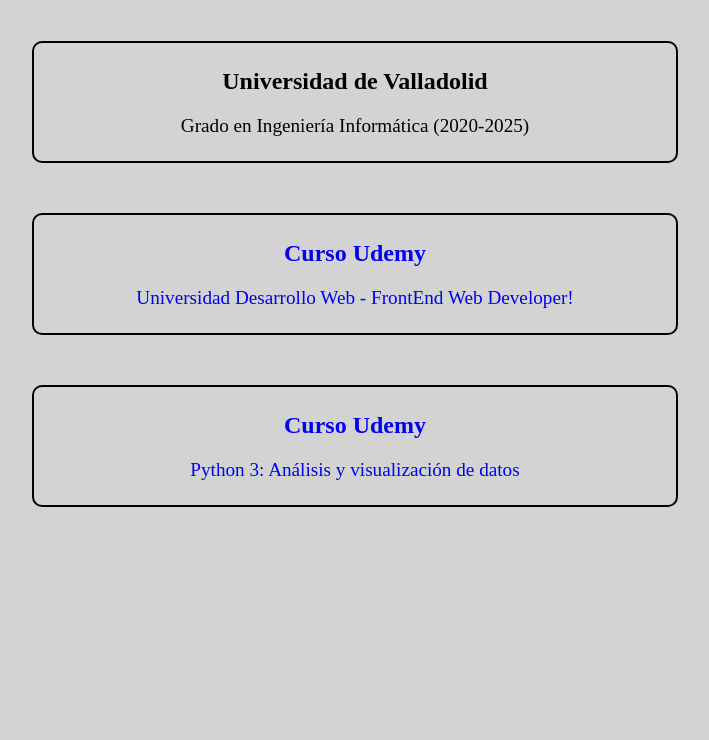
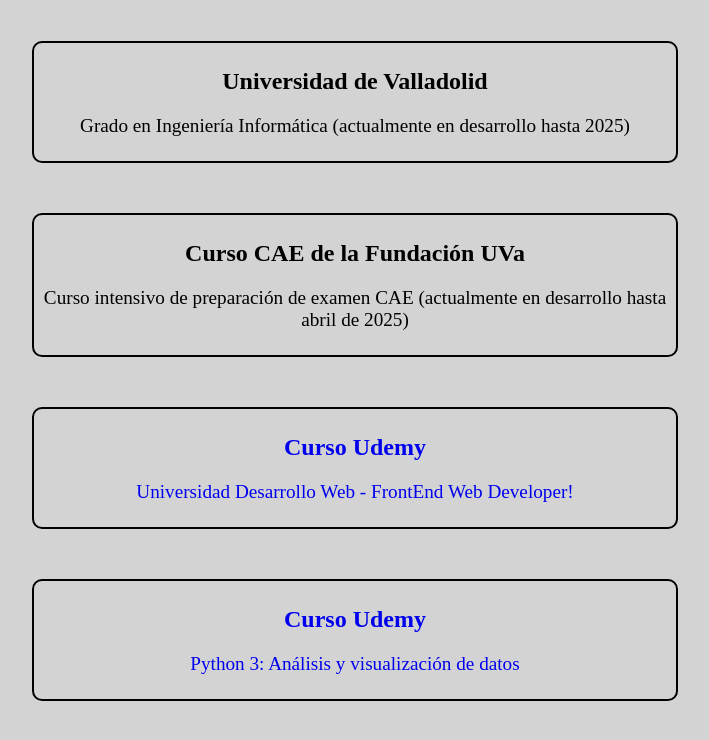
Before and after one commit to SMateosFdz/Personal-portfolio, a plain HTML site: page formacion.html in a window 1280 px wide. Shown: the part 128-868 px from the top of the page, without its empty margins (285-994 px from the left). Before the commit the page ends 800 px from the top, so only its background shows below. Drawn offline with Linux system fonts and the light colour scheme.

Commit message:
Cambios y actualización en formación

```diff
--- a/css/estilos.css
+++ b/css/estilos.css
@@ -70,6 +70,15 @@
 
 .edu:hover{
     background-color: rgb(236, 230, 230);
+}
+
+.edu-link{
+    text-decoration: none;
+}
+
+.edu-link:visited{
+    text-decoration: none;
+    color: black;
 }
 
 .tech{
@@ -150,12 +159,3 @@
     background-color: lightgray;
     box-shadow: 10px -10px 100px 30px lightgray;
 }
-
-.edu-link{
-    text-decoration: none;
-}
-
-.edu-link:visited{
-    text-decoration: none;
-    color: black;
-}
--- a/formacion.html
+++ b/formacion.html
@@ -19,15 +19,19 @@
     <div class="grupo_edu">
         <div class="edu">
             <h2>Universidad de Valladolid</h2>
-            <p>Grado en Ingeniería Informática (2020-2025)</p>
+            <p>Grado en Ingeniería Informática (actualmente en desarrollo hasta 2025)</p>
         </div>
-        <a href="https://www.udemy.com/certificate/UC-bac499c9-0da8-40cd-a44e-a70e5fd724e5/" class="edu-link">
+        <div class="edu">
+            <h2>Curso CAE de la Fundación UVa</h2>
+            <p>Curso intensivo de preparación de examen CAE (actualmente en desarrollo hasta abril de 2025)</p>
+        </div>
+        <a href="https://www.udemy.com/certificate/UC-bac499c9-0da8-40cd-a44e-a70e5fd724e5/" class="edu-link" target="_blank">
             <div class="edu">
                 <h2>Curso Udemy</h2>
                 <p>Universidad Desarrollo Web - FrontEnd Web Developer!</p>
             </div>
         </a>
-        <a href="https://www.udemy.com/certificate/UC-7723a7fe-06b6-4296-a0a1-caf7e5986691/" class="edu-link">
+        <a href="https://www.udemy.com/certificate/UC-7723a7fe-06b6-4296-a0a1-caf7e5986691/" class="edu-link" target="_blank">
             <div class="edu">
                 <h2>Curso Udemy</h2>
                 <p>Python 3: Análisis y visualización de datos</p>
```
Also changed, not shown: index.html (+2 -2 lines).
